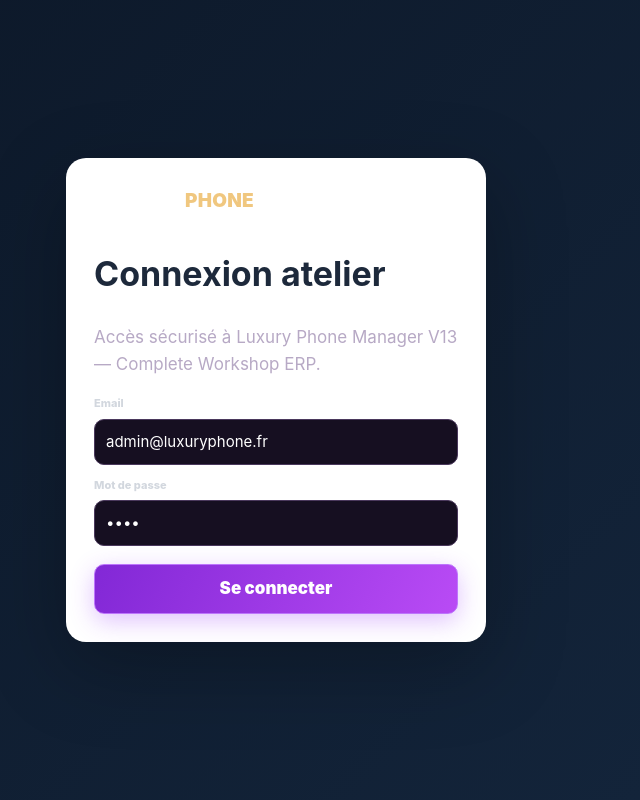
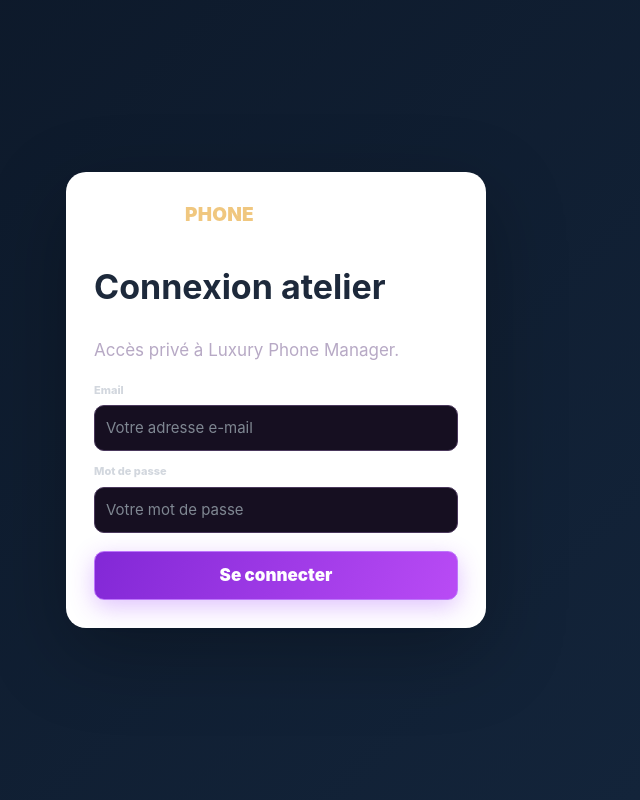
Before and after one commit to Walid783/luxury-phone-manager-v9, a Next.js app: page /login in a window 1280 px wide. Shown: the whole page, without its empty margins (364-1004 px from the left). Built offline with nearby package versions, Linux system fonts and the light colour scheme.

Commit message:
security: remove exposed demo credentials and insecure authentication defaults

```diff
--- a/app/login/page.tsx
+++ b/app/login/page.tsx
@@ -1 +1,10 @@
-export default function LoginPage(){return <div className="login"><form className="login-card" action="/api/auth/login" method="post"><div className="brand">LUXURY <span>PHONE</span></div><h1>Connexion atelier</h1><p className="muted">Accès sécurisé à Luxury Phone Manager V13 — Complete Workshop ERP.</p><div className="field"><label>Email</label><input name="email" defaultValue="admin@luxuryphone.fr" required /></div><div className="field" style={{marginTop:12}}><label>Mot de passe</label><input name="password" type="password" defaultValue="2026" required /></div><button className="btn" style={{width:'100%',marginTop:18}}>Se connecter</button></form></div>}
+export default function LoginPage({searchParams}: {searchParams?: Promise<{error?:string}>}) {
+ return <div className="login"><form className="login-card" action="/api/auth/login" method="post" autoComplete="on">
+  <div className="brand">LUXURY <span>PHONE</span></div>
+  <h1>Connexion atelier</h1>
+  <p className="muted">Accès privé à Luxury Phone Manager.</p>
+  <div className="field"><label htmlFor="login-email">Email</label><input id="login-email" name="email" type="email" autoComplete="username" placeholder="Votre adresse e-mail" required /></div>
+  <div className="field" style={{marginTop:12}}><label htmlFor="login-password">Mot de passe</label><input id="login-password" name="password" type="password" autoComplete="current-password" placeholder="Votre mot de passe" required /></div>
+  <button className="btn" type="submit" style={{width:'100%',marginTop:18}}>Se connecter</button>
+ </form></div>
+}
```
